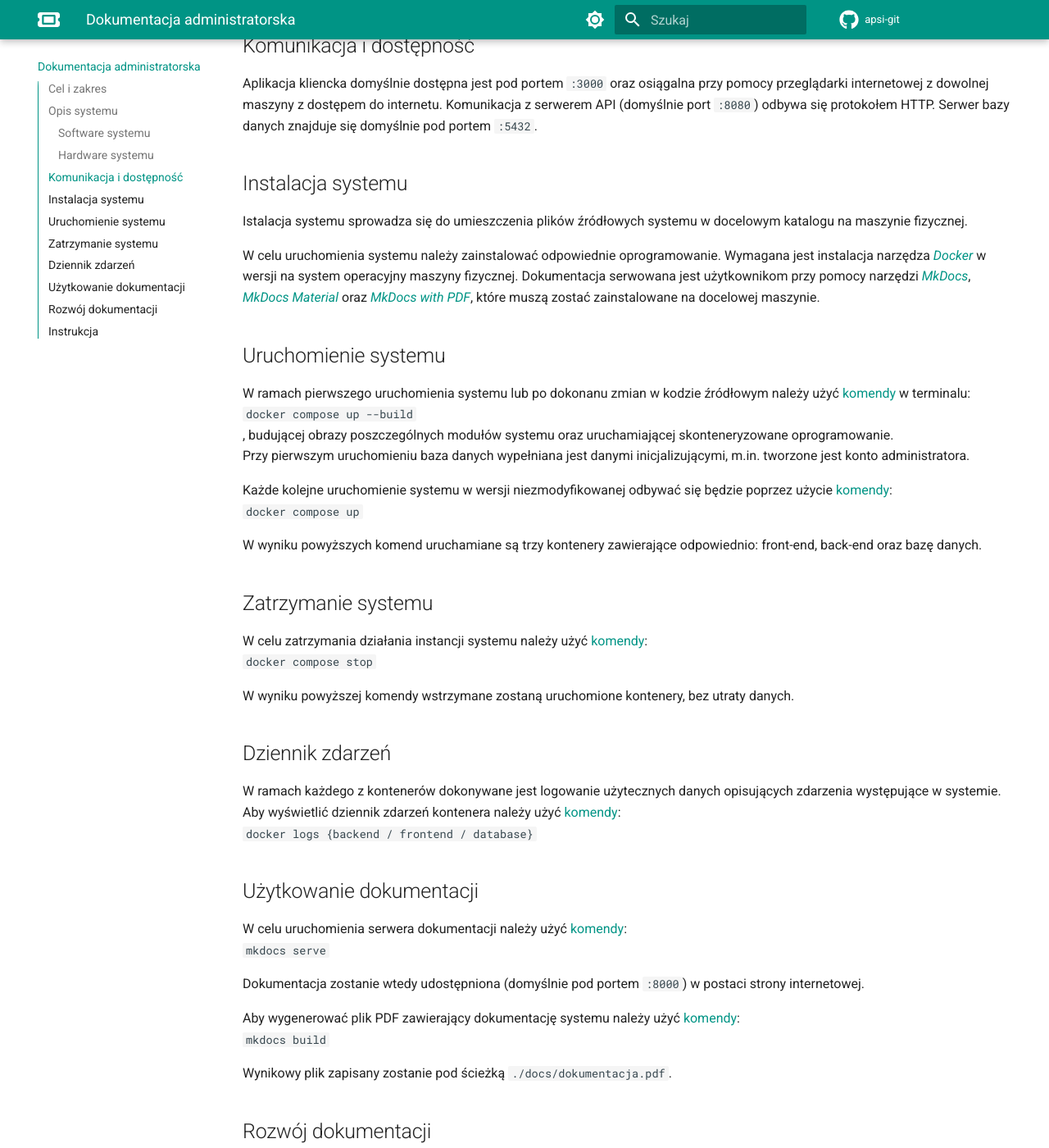
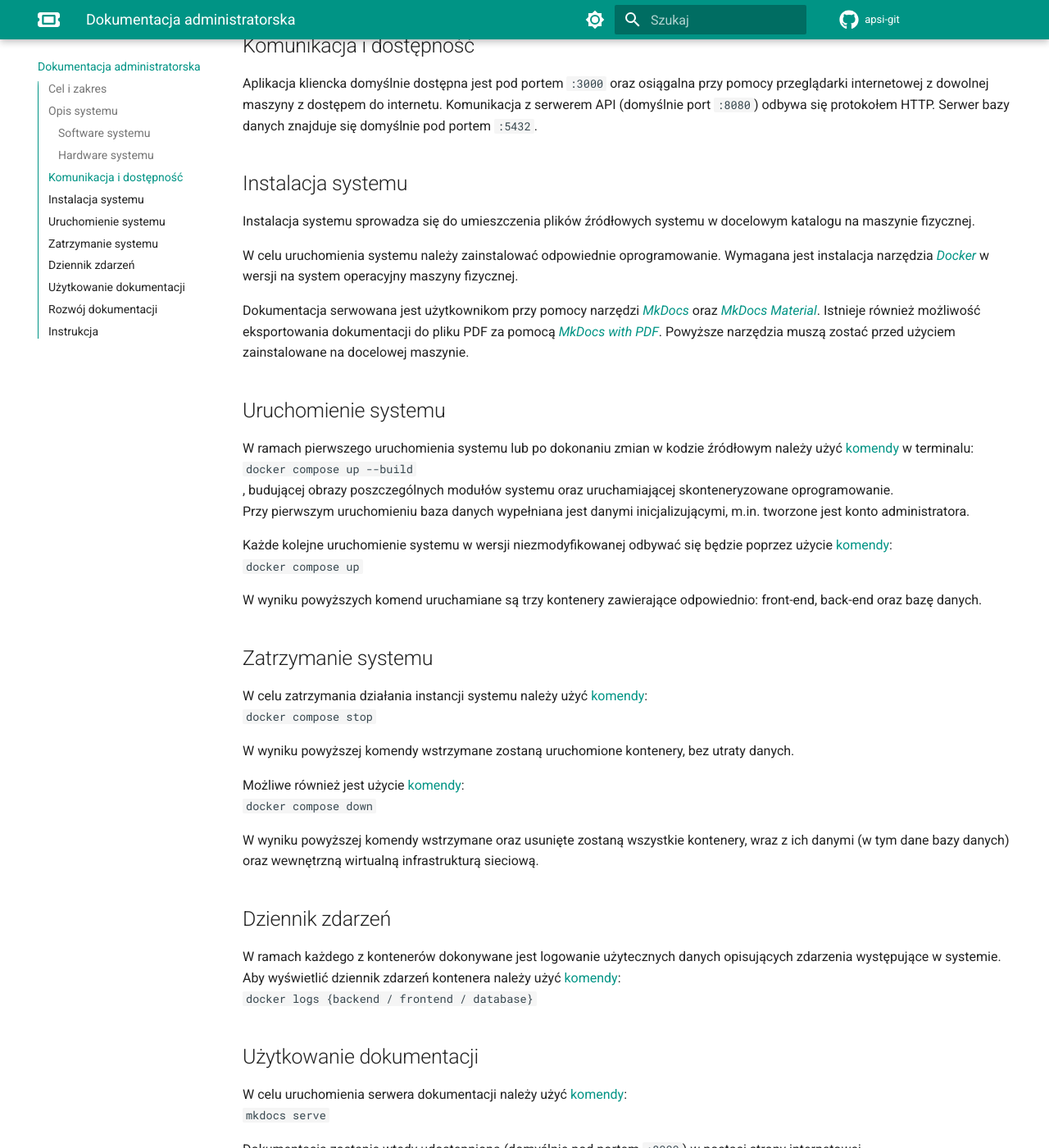
Before and after one commit to APSI3/APSI, an MkDocs documentation site: the page built from docs/admin_docs/adm_docs.md, in a window 1280 px wide and 1400 px high, scrolled down 887 px. Shown: the whole window at 82% size. Built offline with MkDocs 1.6.1 and Material for MkDocs 9.7.7, drawn with Linux system fonts in a browser that asks for light colours; comment, search, counter and statistics services are not loaded.

Commit message:
APSI-60 Review suggestions added.

```diff
--- a/docs/admin_docs/adm_docs.md
+++ b/docs/admin_docs/adm_docs.md
@@ -19,12 +19,14 @@ System docelowo instalowany oraz uruchamiany jest w ramach jednej fizycznej masz
 Aplikacja kliencka domyślnie dostępna jest pod portem `:3000` oraz osiągalna przy pomocy przeglądarki internetowej z dowolnej maszyny z dostępem do internetu. Komunikacja z serwerem API (domyślnie port `:8080`) odbywa się protokołem HTTP. Serwer bazy danych znajduje się domyślnie pod portem `:5432`.
 
 ## Instalacja systemu
-Istalacja systemu sprowadza się do umieszczenia plików źródłowych systemu w docelowym katalogu na maszynie fizycznej.
+Instalacja systemu sprowadza się do umieszczenia plików źródłowych systemu w docelowym katalogu na maszynie fizycznej.
 
-W celu uruchomienia systemu należy zainstalować odpowiednie oprogramowanie. Wymagana jest instalacja narzędza [*Docker*](https://www.docker.com/) w wersji na system operacyjny maszyny fizycznej. Dokumentacja serwowana jest użytkownikom przy pomocy narzędzi [*MkDocs*](https://pypi.org/project/mkdocs/), [*MkDocs Material*](https://pypi.org/project/mkdocs-material/) oraz [*MkDocs with PDF*](https://pypi.org/project/mkdocs-with-pdf/), które muszą zostać zainstalowane na docelowej maszynie.
+W celu uruchomienia systemu należy zainstalować odpowiednie oprogramowanie. Wymagana jest instalacja narzędzia [*Docker*](https://www.docker.com/) w wersji na system operacyjny maszyny fizycznej.
+
+Dokumentacja serwowana jest użytkownikom przy pomocy narzędzi [*MkDocs*](https://pypi.org/project/mkdocs/) oraz [*MkDocs Material*](https://pypi.org/project/mkdocs-material/). Istnieje również możliwość eksportowania dokumentacji do pliku PDF za pomocą [*MkDocs with PDF*](https://pypi.org/project/mkdocs-with-pdf/). Powyższe narzędzia muszą zostać przed użyciem zainstalowane na docelowej maszynie.
 
 ## Uruchomienie systemu
-W ramach pierwszego uruchomienia systemu lub po dokonanu zmian w kodzie źródłowym należy użyć [komendy](https://docs.docker.com/reference/cli/docker/compose/up/) w terminalu:
+W ramach pierwszego uruchomienia systemu lub po dokonaniu zmian w kodzie źródłowym należy użyć [komendy](https://docs.docker.com/reference/cli/docker/compose/up/) w terminalu:
 ` docker compose up --build `
 , budującej obrazy poszczególnych modułów systemu oraz uruchamiającej skonteneryzowane oprogramowanie.
 Przy pierwszym uruchomieniu baza danych wypełniana jest danymi inicjalizującymi, m.in. tworzone jest konto administratora.
@@ -39,6 +41,11 @@ W celu zatrzymania działania instancji systemu należy użyć [komendy](https:/
 ` docker compose stop`
 
 W wyniku powyższej komendy wstrzymane zostaną uruchomione kontenery, bez utraty danych.
+
+Możliwe również jest użycie [komendy](https://docs.docker.com/reference/cli/docker/compose/down/):
+` docker compose down`
+
+W wyniku powyższej komendy wstrzymane oraz usunięte zostaną wszystkie kontenery, wraz z ich danymi (w tym dane bazy danych) oraz wewnętrzną wirtualną infrastrukturą sieciową.
 
 ## Dziennik zdarzeń
 W ramach każdego z kontenerów dokonywane jest logowanie użytecznych danych opisujących zdarzenia występujące w systemie. Aby wyświetlić dziennik zdarzeń kontenera należy użyć [komendy](https://docs.docker.com/reference/cli/docker/container/logs/):
```
Also changed, not shown: 1 other file.
